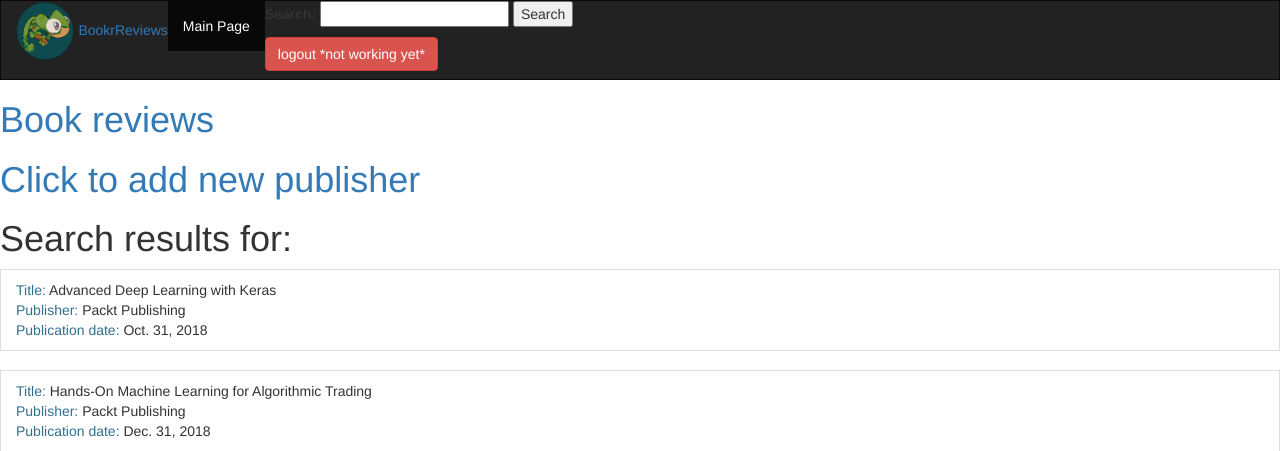
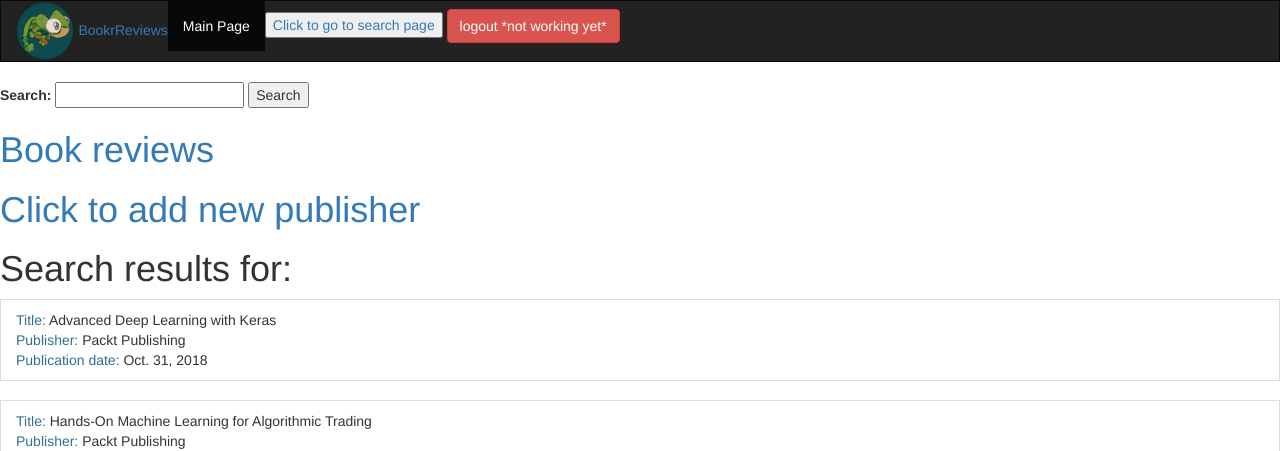
Before and after one commit to Piotrexx/Book-Review-App, a Django app: page /book_search/1/ in a window 1280 px wide. Shown: the top 451 px of the page. Run offline with Django 4.2, Linux system fonts and the light colour scheme; data comes from the database, SQL or seed files in the repository; some libraries are stand-ins or nearby versions.

Commit message:
still don't know how to repair this search bar so I just replaced it with anchored button which leads to search page

```diff
--- a/myapp/templates/base.html
+++ b/myapp/templates/base.html
@@ -24,16 +24,16 @@
       <ul class="nav navbar-nav">
         <li class="active"><a href="/">Main Page</a></li>
       </ul>
-
-    <form method="get">
-        {{main_form}}
-        <button type="submit">Search</button>
-    </form>
+      <a href="/"><button>Click to go to search page</button></a>
       <button class="btn btn-danger navbar-btn">logout *not working yet*</button>
     </div>
   </nav>
 
     {% block content %}
+    <form method="get">
+      {{main_form}}
+      <button type="submit">Search</button>
+    </form>
     <a href="/books"><h1>Book reviews</h1></a>
     <a href="/publishers/new/"><h1>Click to add new publisher</h1></a>
     {{error}}
```
